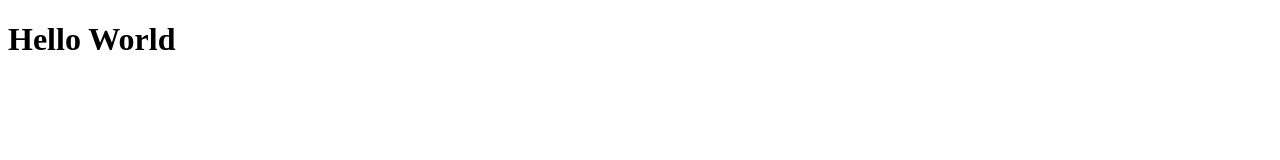
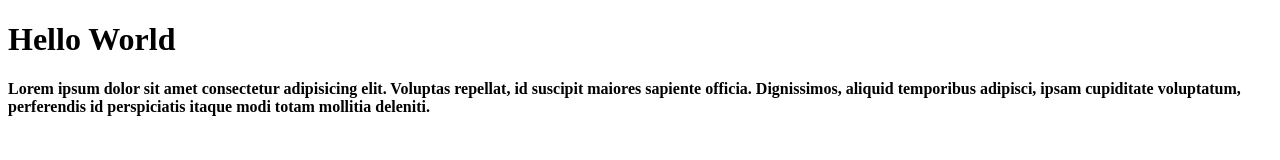
Before and after one commit to ubaydillah1/git-github, a plain HTML site: page index.html in a window 1280 px wide. Drawn offline with Linux system fonts and the light colour scheme.

Commit message:
third commit

```diff
--- a/index.html
+++ b/index.html
@@ -7,5 +7,11 @@
   </head>
   <body>
     <h1>Hello World</h1>
+    <strong
+      >Lorem ipsum dolor sit amet consectetur adipisicing elit. Voluptas
+      repellat, id suscipit maiores sapiente officia. Dignissimos, aliquid
+      temporibus adipisci, ipsam cupiditate voluptatum, perferendis id
+      perspiciatis itaque modi totam mollitia deleniti.</strong
+    >
   </body>
 </html>
```
